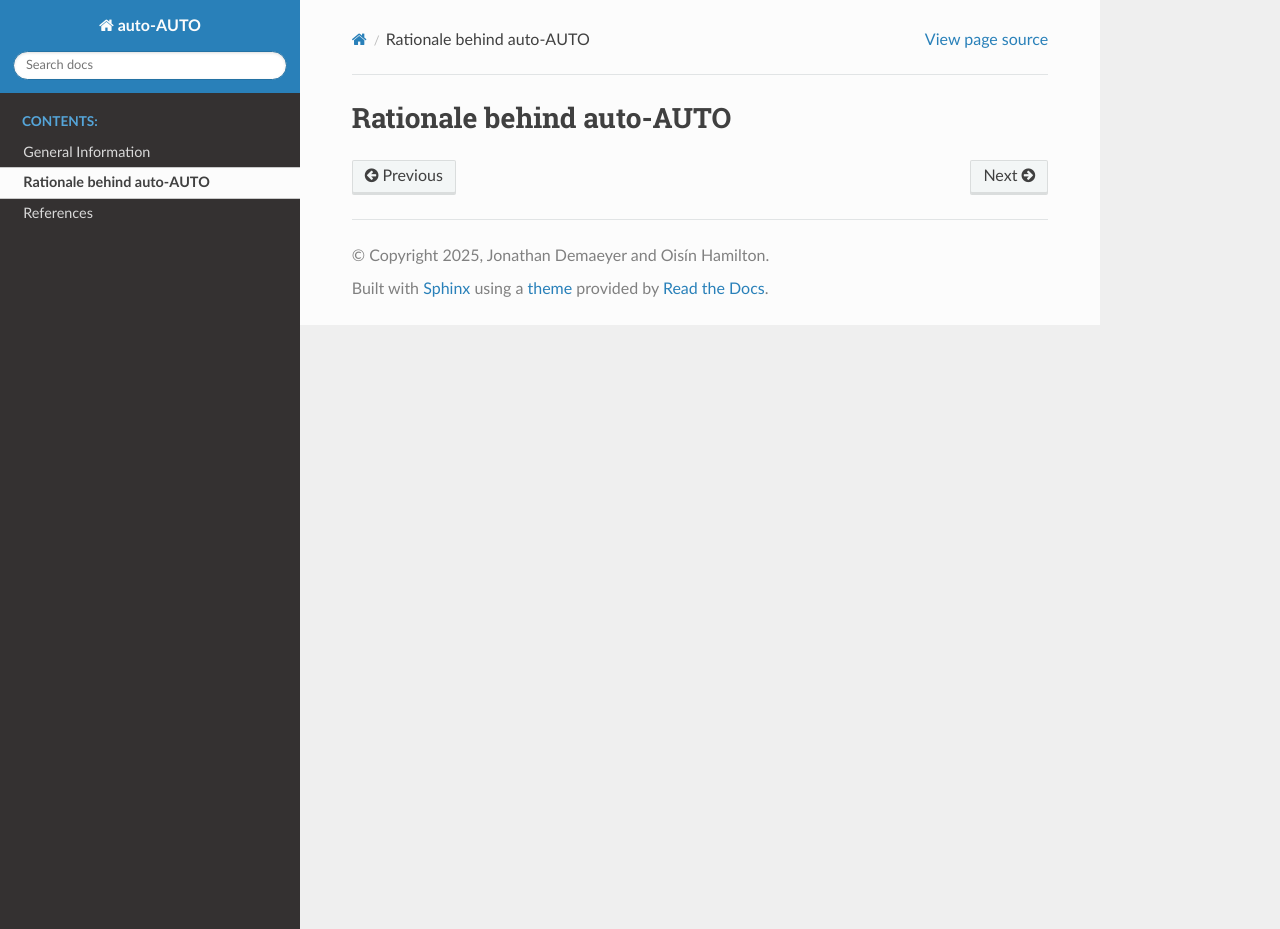
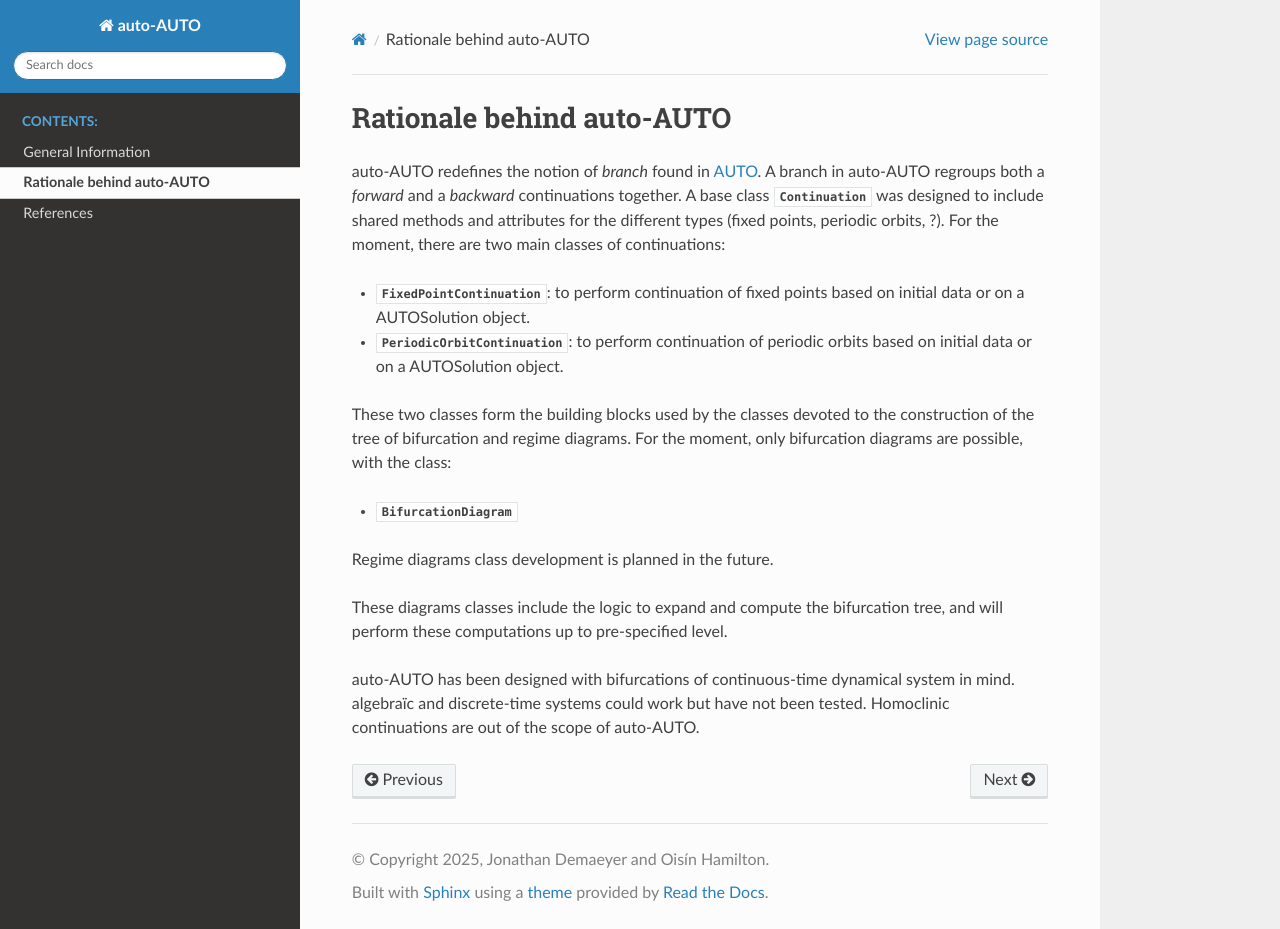
Before and after one commit to Climdyn/auto-AUTO, a Sphinx documentation site: the page built from documentation/source/files/rationale.rst, in a window 1280 px wide and 929 px high. Built offline with Sphinx 7.4.7 and the Read the Docs theme 3.1.0, drawn with Linux system fonts in a browser that asks for light colours.

Commit message:
Update for Zenodo

```diff
--- a/documentation/source/conf.py
+++ b/documentation/source/conf.py
@@ -19,7 +19,7 @@ sys.path.insert(0, os.path.abspath('../..'))
 project = 'auto-AUTO'
 copyright = '2025, Jonathan Demaeyer and Oisín Hamilton'
 author = 'Jonathan Demaeyer and Oisin Hamilton'
-release = 'v0.5.0'
+release = 'v0.5.1'
 version = release
 
 # -- General configuration ---------------------------------------------------
--- a/documentation/source/files/rationale.rst
+++ b/documentation/source/files/rationale.rst
@@ -1,3 +1,25 @@
 
 Rationale behind auto-AUTO
 ==========================
+
+auto-AUTO redefines the notion of `branch` found in |AUTO|. A branch in auto-AUTO regroups both a `forward` and a `backward`
+continuations together. A base class :class:`Continuation` was designed to include shared methods and attributes for the
+different types (fixed points, periodic orbits, ?). For the moment, there are two main classes of continuations:
+
+* :class:`FixedPointContinuation`: to perform continuation of fixed points based on initial data or on a AUTOSolution
+  object.
+* :class:`PeriodicOrbitContinuation`: to perform continuation of periodic orbits based on initial data or on a AUTOSolution
+  object.
+
+These two classes form the building blocks used by the classes devoted to the construction of the tree of bifurcation
+and regime diagrams. For the moment, only bifurcation diagrams are possible, with the class:
+
+* :class:`BifurcationDiagram`
+
+Regime diagrams class development is planned in the future.
+
+These diagrams classes include the logic to expand and compute the bifurcation tree, and will perform these computations
+up to pre-specified level.
+
+auto-AUTO has been designed with bifurcations of continuous-time dynamical system in mind. algebraïc and discrete-time
+systems could work but have not been tested. Homoclinic continuations are out of the scope of auto-AUTO.
--- a/pyproject.toml
+++ b/pyproject.toml
@@ -7,7 +7,7 @@ requires = ["setuptools", "wheel"]
 [project]
 requires-python = ">=3.10"
 name = "auto-AUTO"
-version = "0.5.0"
+version = "0.5.1"
 description = "An AUTO-07p automatic search algorithm codebase"
 readme = "README.md"
 authors = [
```
Also changed, not shown: README.md (+6 -1 lines), documentation/source/files/general_information.rst (+14 -4 lines).
